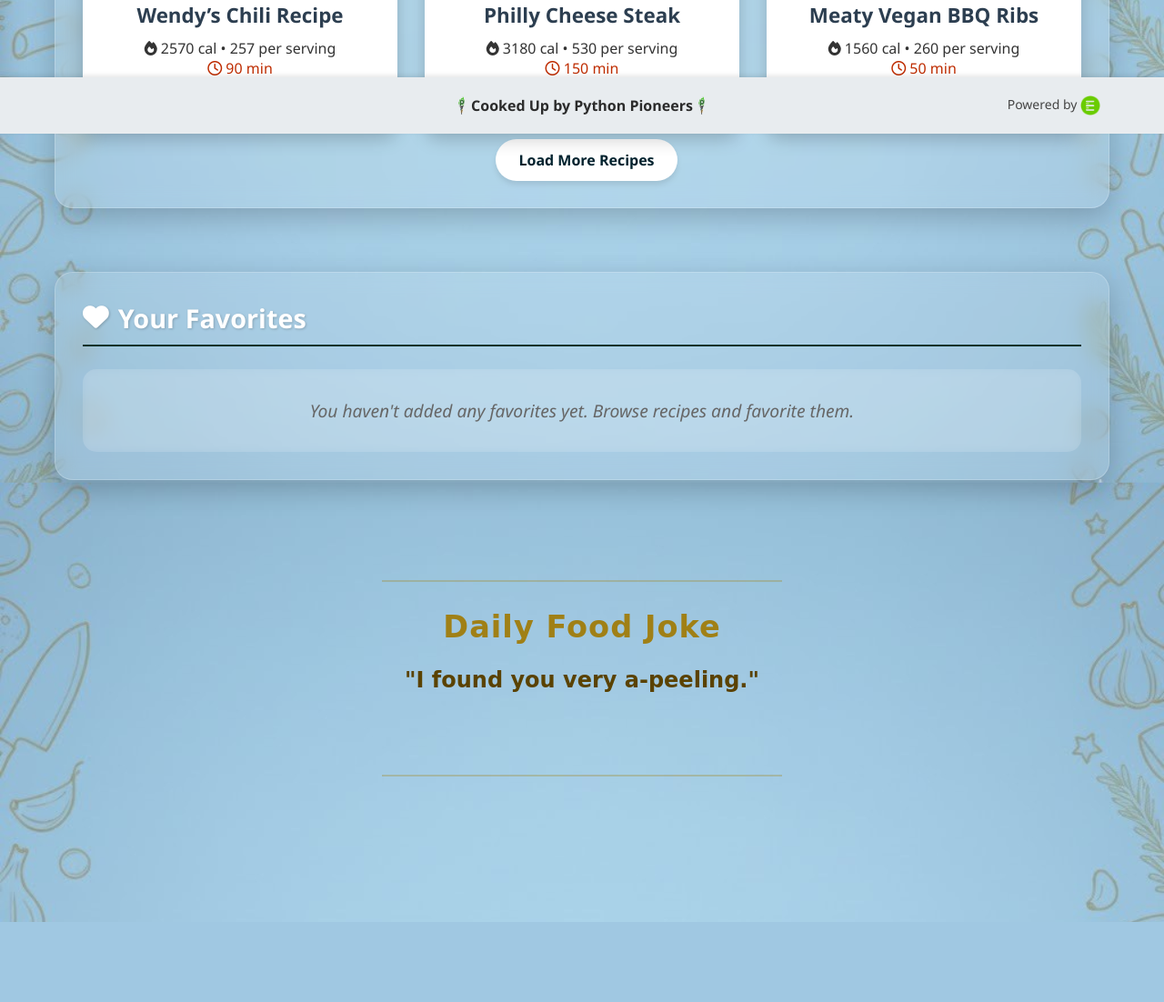
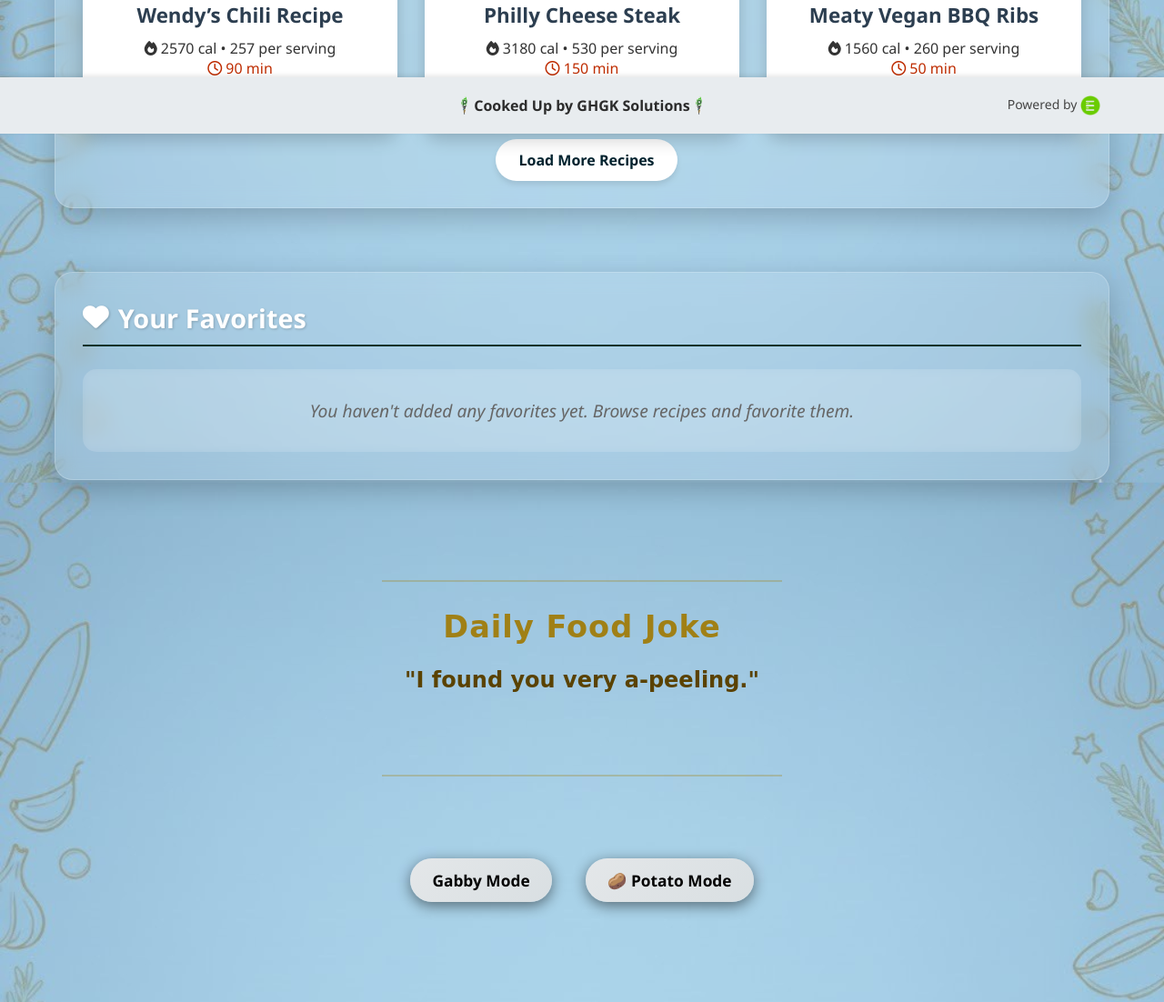
Before and after one commit to Gabberz320/Python_pantry, a Flask app: page / in a window 1280 px wide. Shown: the part 653-1755 px from the top of the page at 91% size. Before the commit the page ends 1667 px from the top, so only its background shows below. Run offline with Flask 3, Linux system fonts and the light colour scheme; parts of the project's set-up code (start-up, migrations or seed data) failed here and were passed over; some libraries are stand-ins or nearby versions; some web fonts are replaced.

Commit message:
Update index.html

```diff
--- a/templates/index.html
+++ b/templates/index.html
@@ -3,7 +3,7 @@
 <head>
     <meta charset="UTF-8">
     <meta name="viewport" content="width=device-width, initial-scale=1.0">
-    <title>Python Pantry</title>
+    <title>Sababa</title>
     <link rel="stylesheet" href="{{ url_for('static', filename='styles.css') }}">
     <!-- favicon -->
     <link rel="icon" type="image/png" href="{{ url_for('static', filename='images/Picture1.png') }}">
@@ -18,7 +18,7 @@
         <div class="nav-container flex">
             <button id="sidebar-toggle" class="sidebar-toggle" aria-label="Open menu" aria-expanded="false">☰</button>
             <div class="logo">
-                <h2>Python Pantry</h2>
+                <h2>SababaBites</h2>
             </div>
             <div class="search-bar">
             <!--autocomplete-->
@@ -239,10 +239,10 @@
     <script src="{{ url_for('static', filename='script.js') }}"></script>
 
     <div class="easter-egg-button-container">
-        <!-- <button id="gabby-btn" class="gabby-btn" aria-pressed="false">Gabby Mode</button>
+        <button id="gabby-btn" class="gabby-btn" aria-pressed="false">Gabby Mode</button>
             <button id="potato-btn" class="potato-btn" aria-pressed="false">
             🥔 Potato Mode
-        </button> -->
+        </button>
     </div>
 
 </body>
@@ -252,7 +252,7 @@
     <div class="nav-container footer-container">
         <div class="footer-text">
             <img src="{{ url_for('static', filename='images/Picture1.png') }}" alt="Logo" class="footer-logo">
-            <span>Cooked Up by Python Pioneers</span>
+            <span>Cooked Up by GHGK Solutions</span>
             <img src="{{ url_for('static', filename='images/Picture1.png') }}" alt="Logo" class="footer-logo">
         </div>
         <div class="footer-credit">
```
